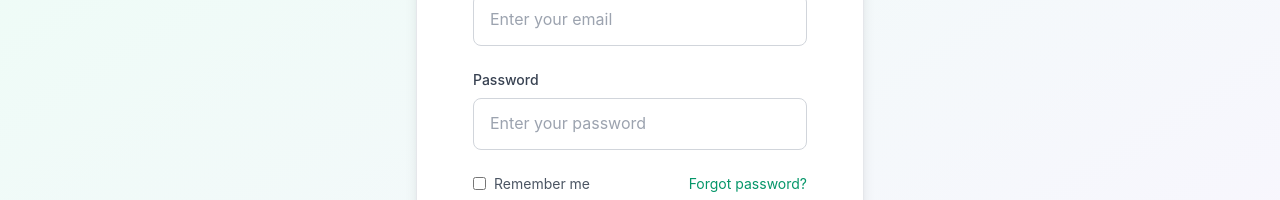
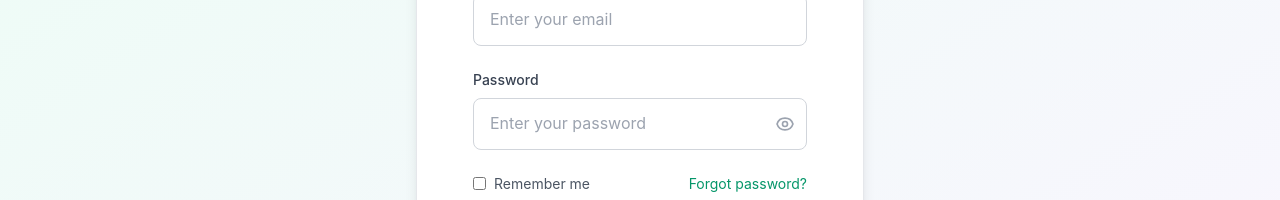
Before and after one commit to Vaishu-Develops/GigConnect, a React (Vite) app in the folder frontend/gigconnect-frontend/: page /login in a window 1280 px wide. Shown: the part 371-571 px from the top of the page. Built offline with nearby package versions, Linux system fonts and the light colour scheme; no server answers.

Commit message:
password input UX and role selection in signup

```diff
--- a/frontend/gigconnect-frontend/src/components/auth/LoginForm.jsx
+++ b/frontend/gigconnect-frontend/src/components/auth/LoginForm.jsx
@@ -2,6 +2,7 @@
 import { Link, useNavigate, useLocation } from 'react-router-dom';
 import { useAuth } from '../../context/AuthContext';
 import Input from '../ui/Input';
+import PasswordInput from '../ui/PasswordInput';
 import Button from '../ui/Button';
 
 const LoginForm = () => {
@@ -70,9 +71,8 @@
           required
         />
 
-        <Input
+        <PasswordInput
           label="Password"
-          type="password"
           name="password"
           value={formData.password}
           onChange={handleChange}
--- a/frontend/gigconnect-frontend/src/components/auth/RegisterForm.jsx
+++ b/frontend/gigconnect-frontend/src/components/auth/RegisterForm.jsx
@@ -1,7 +1,8 @@
-import React, { useState } from 'react';
+import React, { useState, useEffect } from 'react';
 import { Link, useNavigate, useSearchParams } from 'react-router-dom';
 import { useAuth } from '../../context/AuthContext';
 import Input from '../ui/Input';
+import PasswordInput from '../ui/PasswordInput';
 import Button from '../ui/Button';
 
 const RegisterForm = () => {
@@ -21,6 +22,13 @@
 
   // Get role from URL params if available
   const urlRole = searchParams.get('role');
+
+  // Set role from URL parameter when component mounts
+  useEffect(() => {
+    if (urlRole && (urlRole === 'client' || urlRole === 'freelancer')) {
+      setFormData(prev => ({ ...prev, role: urlRole }));
+    }
+  }, [urlRole]);
 
   const handleChange = (e) => {
     setFormData(prev => ({
@@ -45,7 +53,8 @@
       return;
     }
 
-    if (!formData.role) {
+    const currentRole = formData.role || urlRole;
+    if (!currentRole) {
       setError('Please select a role');
       setLoading(false);
       return;
@@ -53,6 +62,8 @@
 
     try {
       const { confirmPassword, ...registerData } = formData;
+      // Use the role from formData or urlRole
+      registerData.role = currentRole;
       const result = await register(registerData);
 
       if (result.success) {
@@ -143,9 +154,8 @@
           required
         />
 
-        <Input
+        <PasswordInput
           label="Password"
-          type="password"
           name="password"
           value={formData.password}
           onChange={handleChange}
@@ -154,9 +164,8 @@
           minLength={6}
         />
 
-        <Input
+        <PasswordInput
           label="Confirm Password"
-          type="password"
           name="confirmPassword"
           value={formData.confirmPassword}
           onChange={handleChange}
@@ -175,7 +184,7 @@
         <Button
           type="submit"
           loading={loading}
-          disabled={!formData.role && !urlRole}
+          disabled={!(formData.role || urlRole)}
           className="w-full"
         >
           Create Account
--- /dev/null
+++ b/frontend/gigconnect-frontend/src/components/ui/PasswordInput.jsx
@@ -0,0 +1,62 @@
+import React, { useState } from 'react';
+
+const PasswordInput = ({
+  label,
+  error,
+  helperText,
+  className = '',
+  ...props
+}) => {
+  const [showPassword, setShowPassword] = useState(false);
+
+  const togglePasswordVisibility = () => {
+    setShowPassword(!showPassword);
+  };
+
+  return (
+    <div className="w-full">
+      {label && (
+        <label className="block text-sm font-medium text-gray-700 mb-2">
+          {label}
+        </label>
+      )}
+      <div className="relative">
+        <input
+          type={showPassword ? 'text' : 'password'}
+          className={`
+            w-full px-4 py-3 pr-12 border rounded-lg focus:ring-2 focus:ring-emerald-500 focus:border-transparent transition-all duration-200
+            ${error
+              ? 'border-red-300 focus:ring-red-500'
+              : 'border-gray-300 focus:ring-emerald-500'
+            }
+            ${className}
+          `}
+          {...props}
+        />
+        <button
+          type="button"
+          onClick={togglePasswordVisibility}
+          className="absolute inset-y-0 right-0 pr-3 flex items-center text-gray-400 hover:text-gray-600 focus:outline-none"
+        >
+          {showPassword ? (
+            <svg className="h-5 w-5" fill="none" stroke="currentColor" viewBox="0 0 24 24">
+              <path strokeLinecap="round" strokeLinejoin="round" strokeWidth={2} d="M13.875 18.825A10.05 10.05 0 0112 19c-4.478 0-8.268-2.943-9.543-7a9.97 9.97 0 011.563-3.029m5.858.908a3 3 0 114.243 4.243M9.878 9.878l4.242 4.242M9.878 9.878L3 3m6.878 6.878L21 21" />
+            </svg>
+          ) : (
+            <svg className="h-5 w-5" fill="none" stroke="currentColor" viewBox="0 0 24 24">
+              <path strokeLinecap="round" strokeLinejoin="round" strokeWidth={2} d="M15 12a3 3 0 11-6 0 3 3 0 016 0z" />
+              <path strokeLinecap="round" strokeLinejoin="round" strokeWidth={2} d="M2.458 12C3.732 7.943 7.523 5 12 5c4.478 0 8.268 2.943 9.542 7-1.274 4.057-5.064 7-9.542 7-4.477 0-8.268-2.943-9.542-7z" />
+            </svg>
+          )}
+        </button>
+      </div>
+      {(error || helperText) && (
+        <p className={`mt-1 text-sm ${error ? 'text-red-600' : 'text-gray-500'}`}>
+          {error || helperText}
+        </p>
+      )}
+    </div>
+  );
+};
+
+export default PasswordInput;
```
